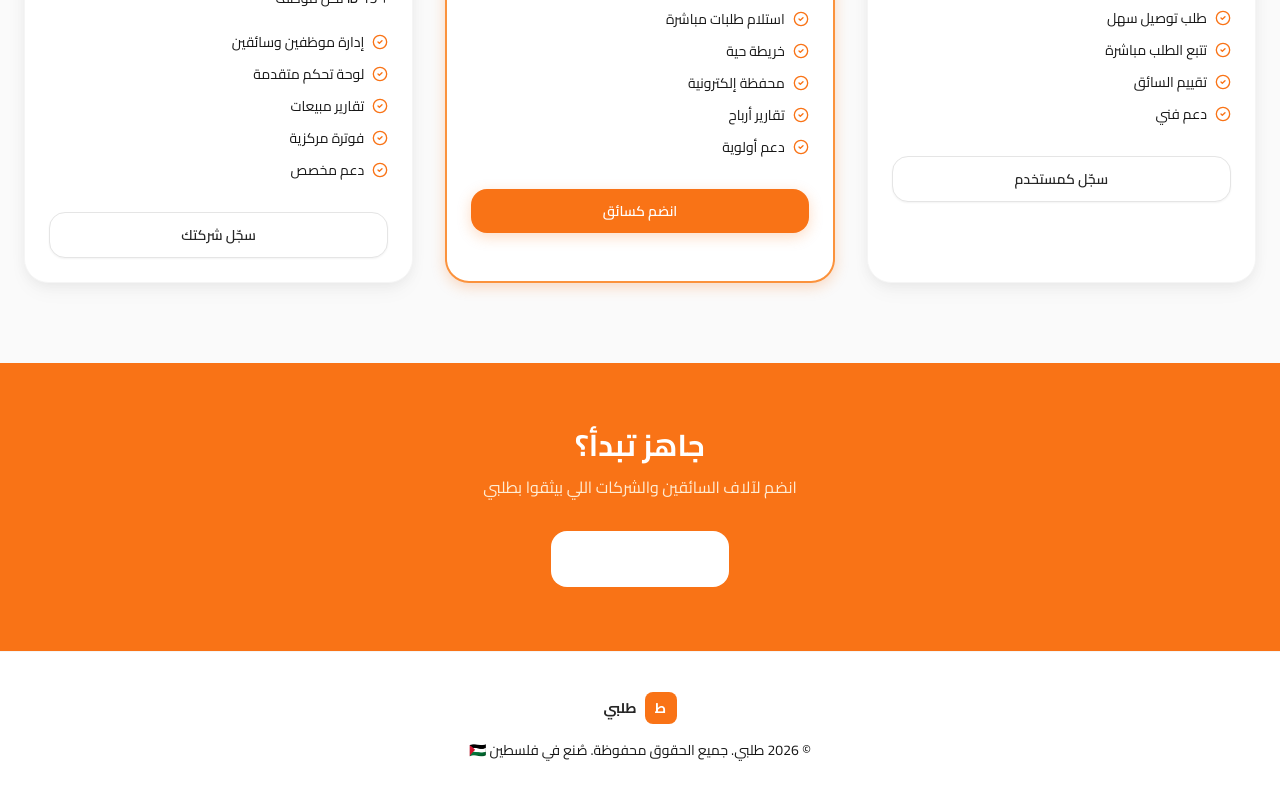
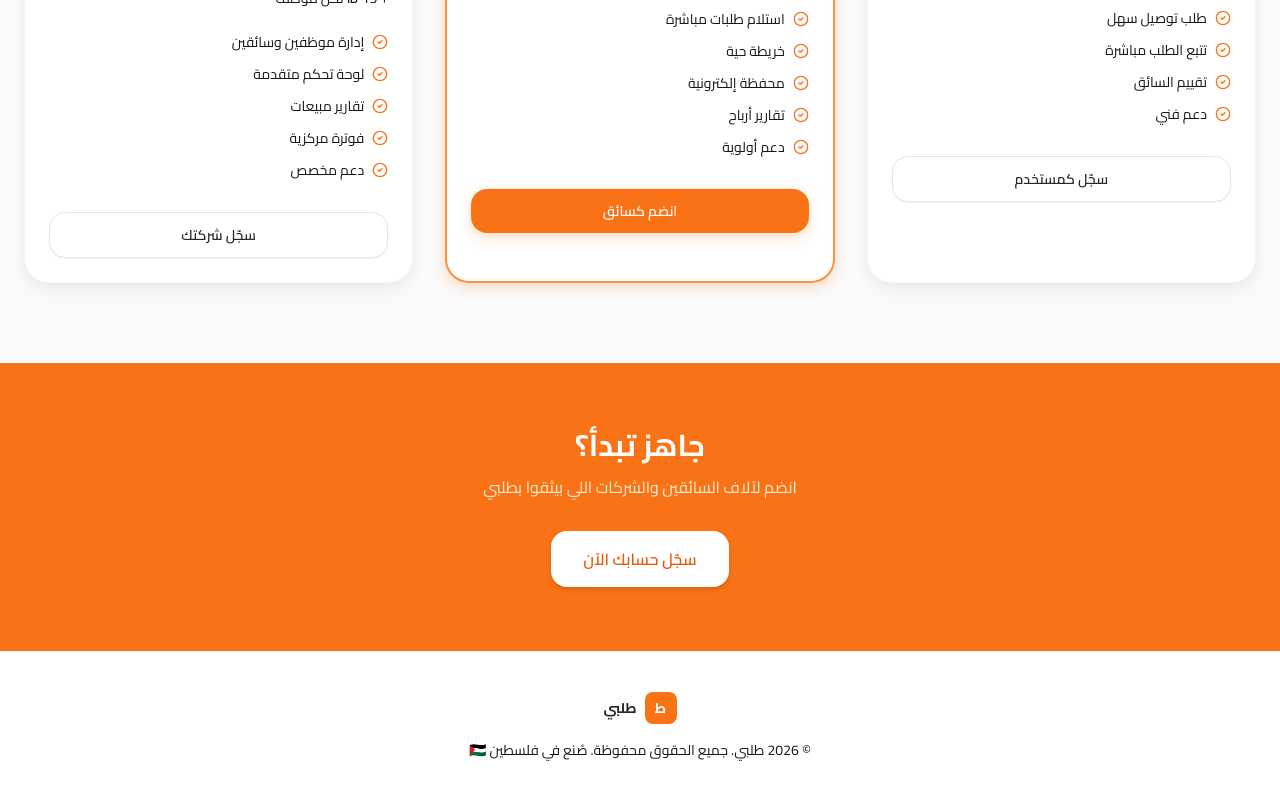
Before and after one commit to yazan10/talabe, a React (Vite) app in the folder web/: page / in a window 1280 px wide. Shown: the part 1771-2571 px from the top of the page. Built offline with nearby package versions, Linux system fonts and the light colour scheme.

Commit message:
fix: CTA button now visible (white variant) + hover animations on cards

```diff
--- a/web/src/pages/Landing.tsx
+++ b/web/src/pages/Landing.tsx
@@ -41,7 +41,7 @@ export function Landing() {
                   <ArrowLeft className="h-5 w-5" />
                 </Button>
               </Link>
-              <Link to="/#how">
+              <Link to="/#features">
                 <Button variant="secondary" size="lg">
                   كيف يعمل؟
                 </Button>
@@ -111,7 +111,7 @@ export function Landing() {
                 desc: 'واجهة سريعة، تصميم نظيف، وتجربة مستخدم مريحة باللغة العربية.',
               },
             ].map((f) => (
-              <div key={f.title} className="card group hover:border-brand-200">
+              <div key={f.title} className="card group hover:border-brand-200 transition-all hover:-translate-y-1">
                 <div className="mb-4 flex h-12 w-12 items-center justify-center rounded-2xl bg-brand-100 text-brand-600 transition group-hover:bg-brand-500 group-hover:text-white">
                   {f.icon}
                 </div>
@@ -133,7 +133,7 @@ export function Landing() {
 
           <div className="mt-14 grid gap-8 lg:grid-cols-3">
             {/* User - Free */}
-            <div className="card relative">
+            <div className="card relative transition-all hover:-translate-y-1">
               <div className="badge-brand absolute -top-3 left-1/2 -translate-x-1/2">
                 مجاني
               </div>
@@ -160,7 +160,7 @@ export function Landing() {
             </div>
 
             {/* Driver */}
-            <div className="card relative border-2 border-brand-400 shadow-brand">
+            <div className="card relative border-2 border-brand-400 shadow-brand transition-all hover:-translate-y-1">
               <div className="badge-brand absolute -top-3 left-1/2 -translate-x-1/2 bg-brand-500 text-white">
                 الأكثر طلباً
               </div>
@@ -191,7 +191,7 @@ export function Landing() {
             </div>
 
             {/* Company */}
-            <div className="card relative">
+            <div className="card relative transition-all hover:-translate-y-1">
               <h3 className="mt-2 text-xl font-bold">شركة / مصلحة</h3>
               <div className="mt-4">
                 <span className="text-4xl font-extrabold">{PRICING.COMPANY_BASE}</span>
@@ -224,7 +224,7 @@ export function Landing() {
         </div>
       </section>
 
-      {/* CTA */}
+      {/* CTA - FIXED BUTTON */}
       <section className="bg-brand-500 py-16">
         <div className="mx-auto max-w-4xl px-4 text-center text-white">
           <h2 className="text-3xl font-bold">جاهز تبدأ؟</h2>
@@ -232,10 +232,7 @@ export function Landing() {
             انضم لآلاف السائقين والشركات اللي بيثقوا بطلبي
           </p>
           <Link to="/register" className="mt-8 inline-block">
-            <Button
-              size="lg"
-              className="bg-white text-brand-600 hover:bg-brand-50 shadow-none"
-            >
+            <Button size="lg" variant="white">
               سجّل حسابك الآن
             </Button>
           </Link>
```
